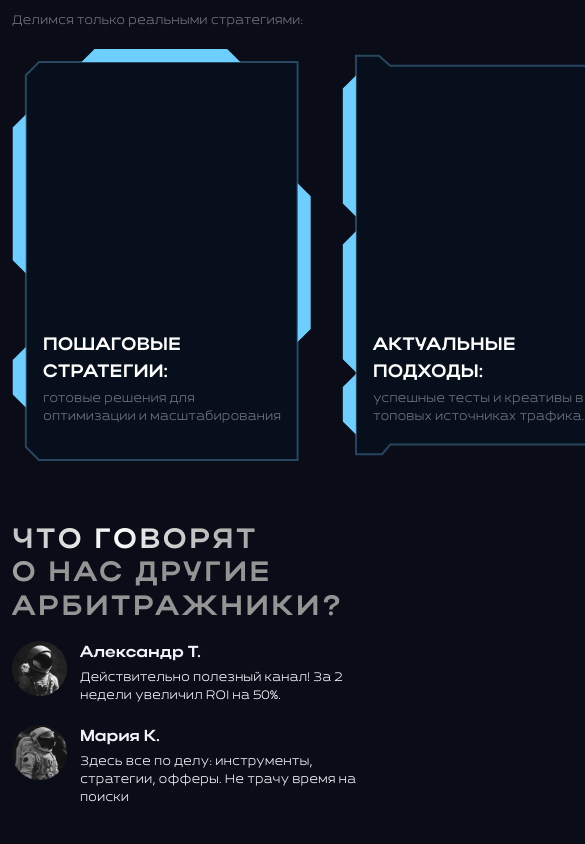
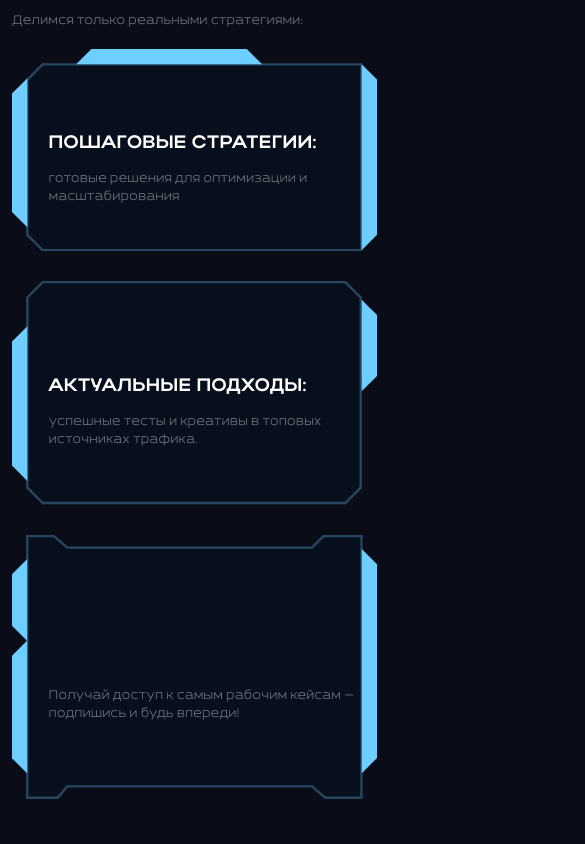
Before and after one commit to sitl-idnm/MarsaLanding, a Next.js app: page / in a window 390 px wide. Shown: the part 940-1784 px from the top of the page, 585 px wide, since content can reach past the window. Built offline with nearby package versions, Linux system fonts and the light colour scheme.

Commit message:
Полный адаптив текущих блоков

```diff
--- a/src/modules/cases/cases.module.scss
+++ b/src/modules/cases/cases.module.scss
@@ -75,6 +75,12 @@
 .cards {
 	display: flex;
 	gap: 30px;
+
+	@include tablet {
+		max-width: 99vw;
+		flex-wrap: wrap;
+		width: 100%;
+	}
 }
 
 .card {
@@ -88,10 +94,6 @@
 	justify-content: flex-end;
 	gap: 12px;
 
-	@include tablet-small {
-		gap: 4px;
-	}
-
 	svg {
 		position: absolute;
 		top: 0;
@@ -99,6 +101,54 @@
 		width: 100%;
 		height: 100%;
 		z-index: -1;
+	}
+
+	&:last-child {
+		@include tablet {
+			width: 653px;
+			height: 225px;
+			padding: 48px 43px 52px;
+
+			.cardDescription {
+				max-width: 311px;
+			}
+		}
+
+		@include tablet-small {
+			.cardDescription {
+				max-width: 80vw;
+			}
+		}
+	}
+
+	@include tablet-small {
+		max-width: 94vw;
+		margin: 0 auto;
+		width: 100%;
+		height: auto;
+		gap: 4px;
+		padding: 0;
+
+		svg {
+			position: relative;
+			width: 100%;
+			height: 100%;
+		}
+
+		&:nth-child(1) {
+			max-height: 236px;
+		}
+
+		&:nth-child(2) {
+			max-height: 260px;
+		}
+
+		&:last-child {
+			width: 100%;
+			padding: 0;
+			height: auto;
+			max-height: 307px;
+		}
 	}
 }
 
@@ -110,6 +160,10 @@
 	font-family: var(--font-act);
 
 	@include tablet-small {
+		position: absolute;
+		top: 50%;
+		left: 10%;
+		transform: translateY(-20px);
 		font-size: 18px;
 		letter-spacing: 0.02em;
 	}
@@ -122,6 +176,11 @@
 	font-family: var(--font-esq);
 
 	@include tablet-small {
+		position: absolute;
+		max-width: 80vw;
+		top: 50%;
+		left: 10%;
+		transform: translateY(20px);
 		font-size: 12px;
 	}
 }
--- a/src/modules/cases/cases.tsx
+++ b/src/modules/cases/cases.tsx
@@ -1,17 +1,54 @@
-import { FC } from 'react'
+import { FC, useEffect, useState } from 'react'
 import classNames from 'classnames'
 
 import styles from './cases.module.scss'
 import { CasesProps } from './cases.types'
 import { TitleGradient } from '@/ui'
 import CardOutside from '@icons/cases_card_outside.svg'
+import CardOutside_mobile from '@icons/cases_card_outside_mobile.svg'
 import CardInside from '@icons/cases_card_inside.svg'
+import CardInside_tablet from '@icons/cases_card_inside_tablet.svg'
+import CardInside_mobile from '@icons/cases_card_inside_mobile.svg'
 import Card from '@icons/cases_card.svg'
+import Card_mobile from '@icons/cases_card_mobile.svg'
 
 const Cases: FC<CasesProps> = ({
   className
 }) => {
+  const [windowWidth, setWindowWidth] = useState(window.innerWidth)
   const rootClassName = classNames(styles.root, className)
+
+  useEffect(() => {
+    const handleResize = () => {
+      setWindowWidth(window.innerWidth)
+    }
+
+    window.addEventListener('resize', handleResize)
+    return () => window.removeEventListener('resize', handleResize)
+  }, [])
+
+  const renderCardOutside = () => {
+    if (windowWidth < 768) {
+      return <CardOutside_mobile />
+    }
+    return <CardOutside />
+  }
+
+  const renderCard = () => {
+    if (windowWidth < 768) {
+      return <Card_mobile />
+    }
+    return <Card />
+  }
+
+  const renderCardInside = () => {
+    if (windowWidth < 768) {
+      return <CardInside_mobile />
+    } else if (windowWidth < 1200) {
+      return <CardInside_tablet />
+    }
+    return <CardInside />
+  }
 
   return (
     <div className={rootClassName}>
@@ -29,20 +66,20 @@ const Cases: FC<CasesProps> = ({
           <p className={styles.cardDescription}>
             готовые решения для оптимизации и масштабирования
           </p>
-          <CardOutside />
+          {renderCardOutside()}
         </div>
         <div className={styles.card}>
+          {renderCard()}
           <h3 className={styles.cardTitle}>Актуальные подходы:</h3>
           <p className={styles.cardDescription}>
             успешные тесты и креативы в топовых источниках трафика.
           </p>
-          <CardInside />
         </div>
         <div className={styles.card}>
+          {renderCardInside()}
           <p className={styles.cardDescription}>
             Получай доступ к самым рабочим кейсам — подпишись и будь впереди!
           </p>
-          <Card />
         </div>
       </div>
     </div>
--- a/src/modules/get/get.module.scss
+++ b/src/modules/get/get.module.scss
@@ -7,6 +7,7 @@
 	flex-direction: column;
 	align-items: center;
 	padding: 0 12px;
+	max-width: 100vw;
 }
 
 .subcontainer {
--- a/src/views/home/home.module.scss
+++ b/src/views/home/home.module.scss
@@ -4,6 +4,8 @@
 
 .root {
   width: 100%;
+  max-width: 100vw;
+  overflow: hidden;
 }
 
 .imposter {
```
